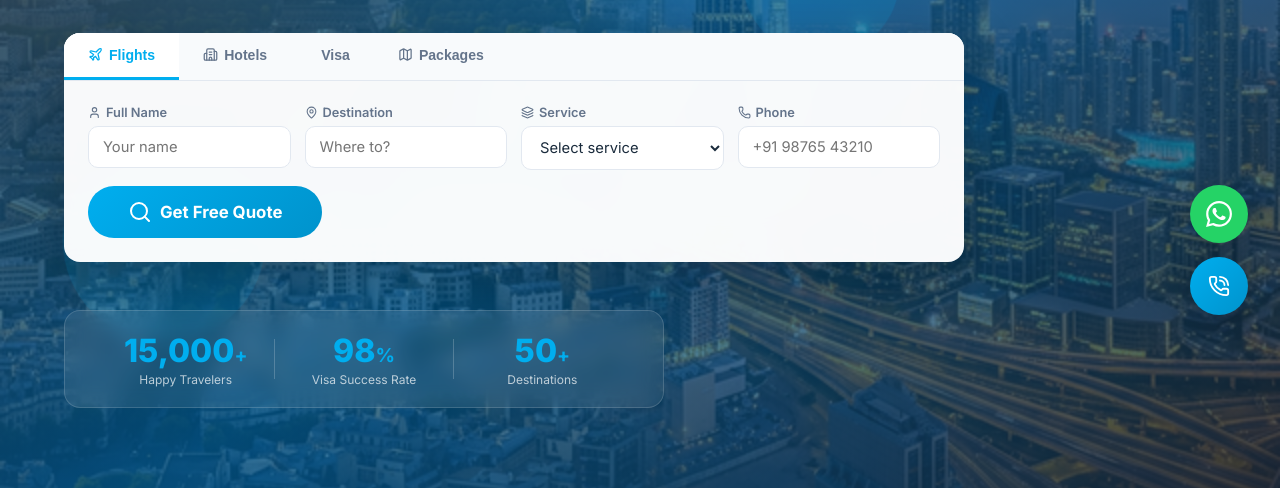
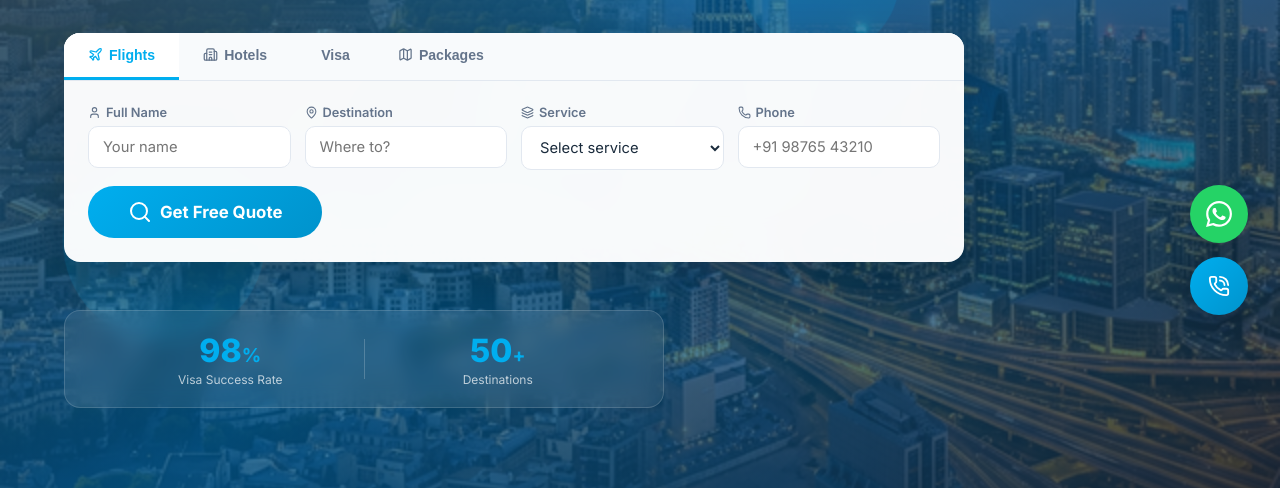
Before and after one commit to shabzeee/travelbeez, a website: page index.html in a window 1280 px wide. Shown: the part 453-941 px from the top of the page. Drawn offline with nearby package versions, Linux system fonts and the light colour scheme.

Commit message:
Remove 15,000+ travelers stat from hero section

```diff
--- a/index.html
+++ b/index.html
@@ -121,11 +121,7 @@
 
       <!-- Stats -->
       <div class="hero-stats">
-        <div class="stat-item">
-          <span class="stat-num" data-target="15000">0</span><span class="stat-suffix">+</span>
-          <span class="stat-label">Happy Travelers</span>
-        </div>
-        <div class="stat-divider"></div>
+
         <div class="stat-item">
           <span class="stat-num" data-target="98">0</span><span class="stat-suffix">%</span>
           <span class="stat-label">Visa Success Rate</span>
```
